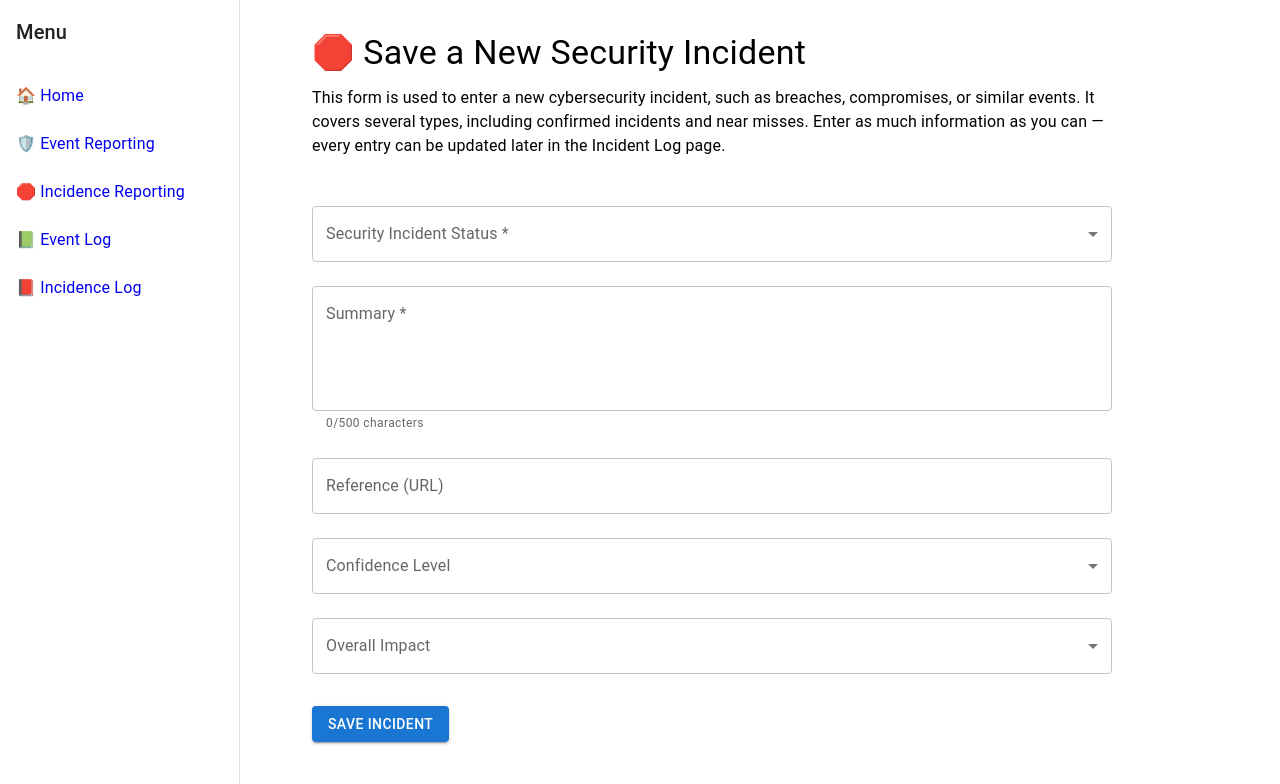
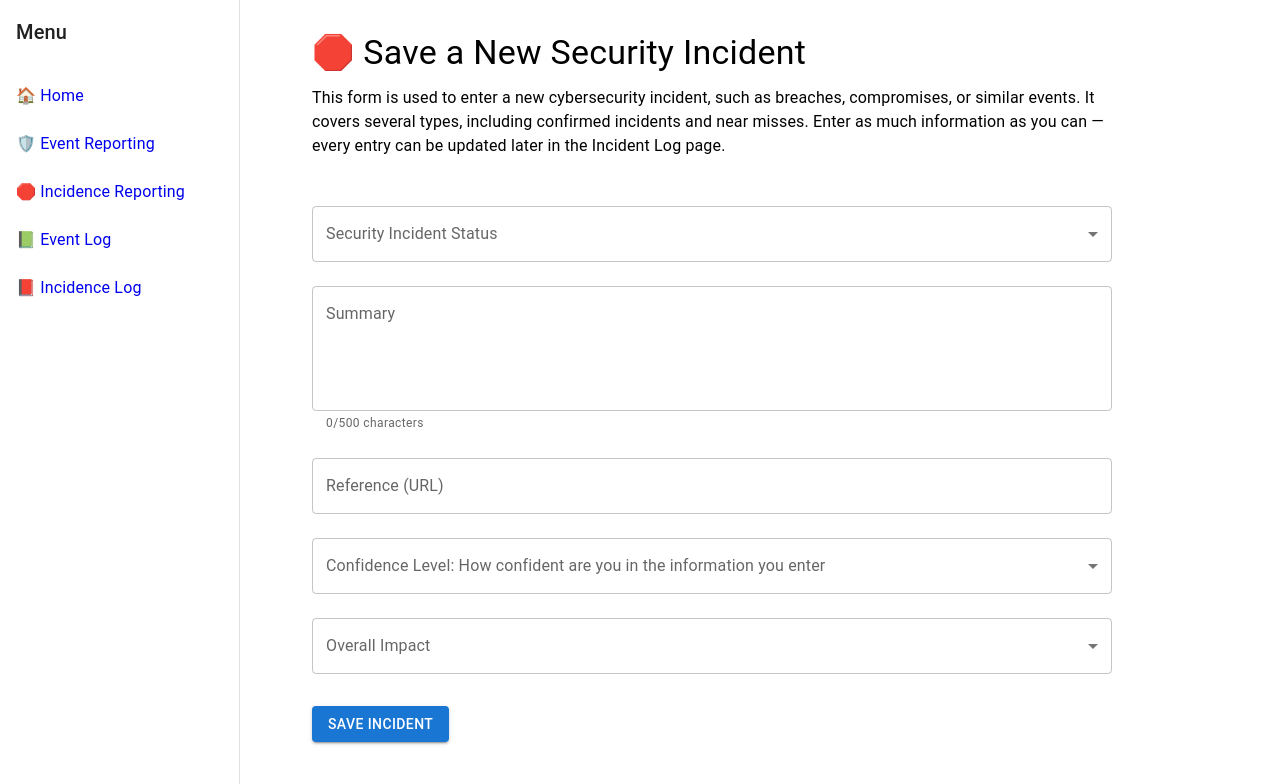
Before and after one commit to JoSt1703/positive_incidence_reporting, a React (Vite) app: page /negative-entry in a window 1280 px wide. Shown: the top 784 px of the page. Built offline with nearby package versions, Linux system fonts and the light colour scheme.

Commit message:
update form for incidences

```diff
--- a/src/pages/Home.jsx
+++ b/src/pages/Home.jsx
@@ -13,10 +13,6 @@ export default function Home() {
 
   return (
     <Box sx={{ textAlign: 'justify' }}>
-      <Typography variant="h4" gutterBottom>
-        Positive Incidence Reporting
-      </Typography>
-
       <ReactMarkdown>{content}</ReactMarkdown>
     </Box>
   )
--- a/src/pages/NegativeEntry.jsx
+++ b/src/pages/NegativeEntry.jsx
@@ -50,7 +50,7 @@ export default function NegativeEntry() {
       <Box component="form" onSubmit={handleSubmit(onSubmit)} noValidate sx={{ mt: 4 }}>
         {/* Incident Status */}
         <FormControl fullWidth margin="normal">
-          <InputLabel>Security Incident Status *</InputLabel>
+          <InputLabel>Security Incident Status</InputLabel>
           <Controller
             name="status"
             control={control}
@@ -75,7 +75,7 @@ export default function NegativeEntry() {
           render={({ field }) => (
             <TextField
               {...field}
-              label="Summary *"
+              label="Summary"
               multiline
               rows={4}
               fullWidth
@@ -103,7 +103,7 @@ export default function NegativeEntry() {
 
         {/* Confidence */}
         <FormControl fullWidth margin="normal">
-          <InputLabel>Confidence Level</InputLabel>
+          <InputLabel>Confidence Level: How confident are you in the information you enter</InputLabel>
           <Controller
             name="confidence"
             control={control}
```
